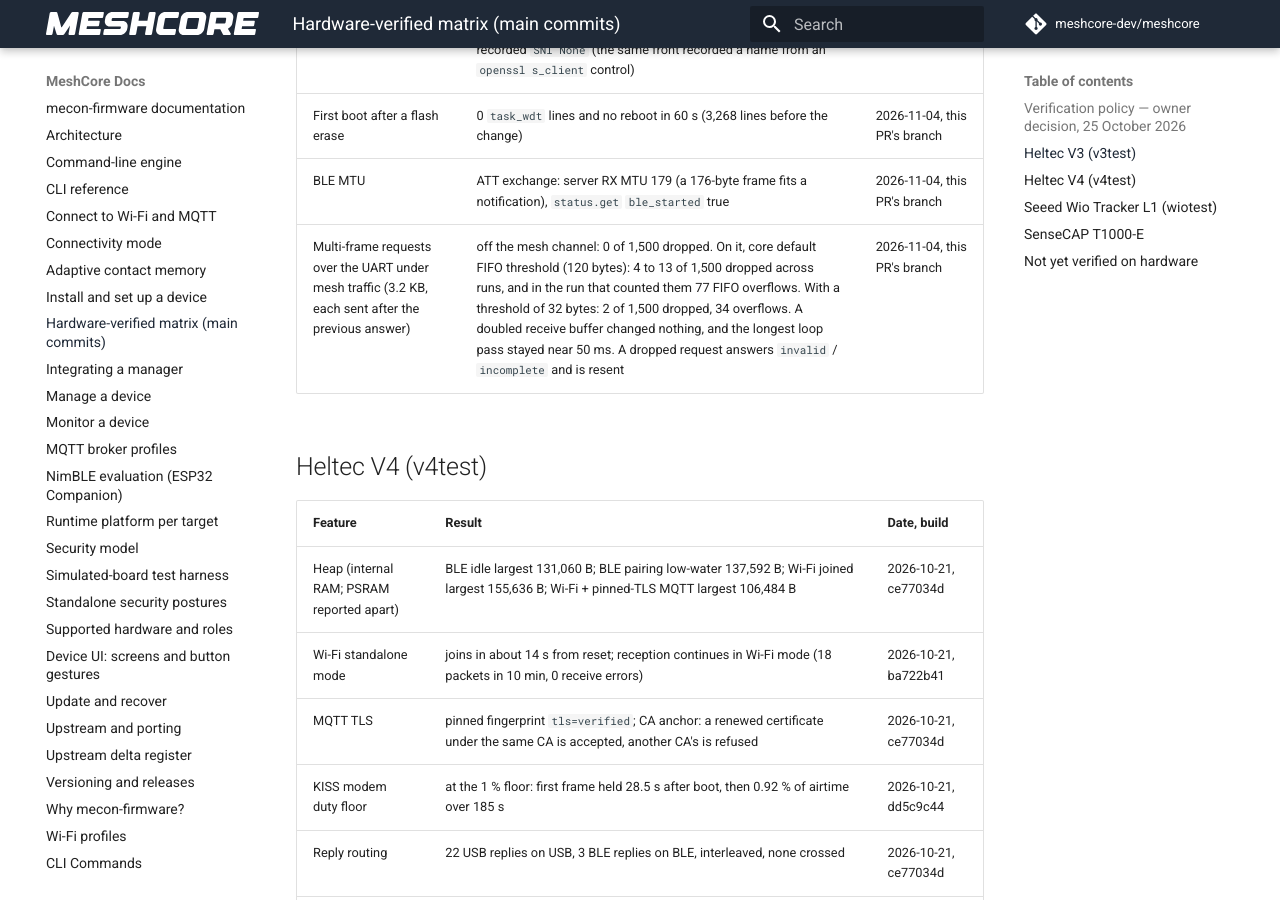
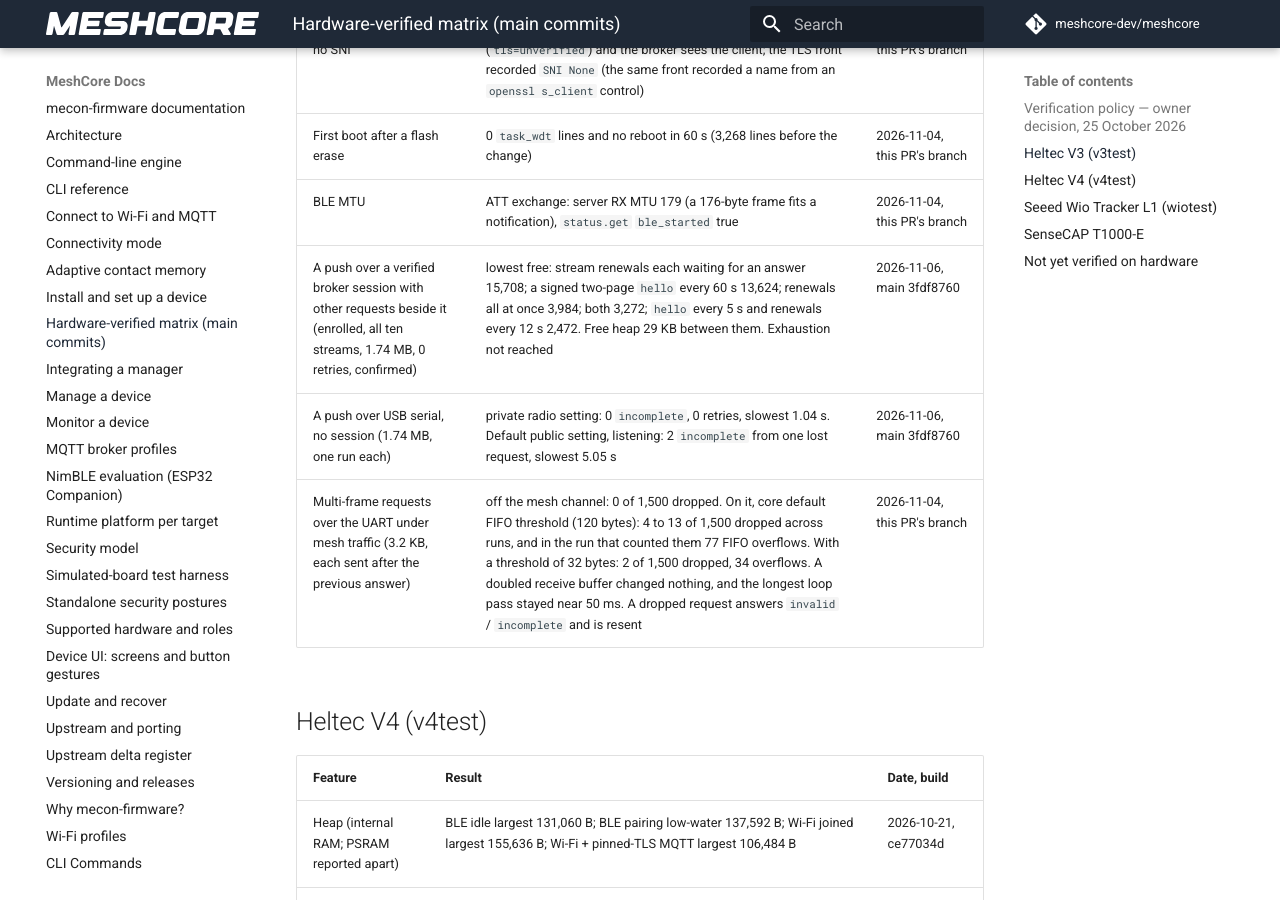
Before and after one commit to hoejriis/mecon-firmware, an MkDocs documentation site: the page built from docs/HARDWARE_VERIFIED.md, in a window 1280 px wide and 900 px high, scrolled down 4490 px. Built offline with MkDocs 1.6.1 and Material for MkDocs 9.7.7, drawn with Linux system fonts in a browser that asks for light colours; comment, search, counter and statistics services are not loaded.

Commit message:
Contract: one request at a time, and how to resend after a lost one
Measured on a V3 (Issues #312 and #324). A burst of requests took the lowest free heap to
about 4 KB where the same requests, each waiting for its answer, left it at 15.7 KB, so
pacing is the contract's rule and not one Backend's habit. A manager that resends after
about 800 ms of quiet recovers a request lost over a UART to mesh traffic.

Co-Authored-By: Claude Opus 5.5 (1M context) <noreply@anthropic.com>

```diff
--- a/docs/HARDWARE_VERIFIED.md
+++ b/docs/HARDWARE_VERIFIED.md
@@ -60,6 +60,8 @@ broker host (throwaway TLS brokers) and USB host. Dates are UTC; builds are the
 | TLS broker by address: no SNI | a static profile with host `10.0.0.69` connects (`tls=unverified`) and the broker sees the client; the TLS front recorded `SNI None` (the same front recorded a name from an `openssl s_client` control) | 2026-11-04, this PR's branch |
 | First boot after a flash erase | 0 `task_wdt` lines and no reboot in 60 s (3,268 lines before the change) | 2026-11-04, this PR's branch |
 | BLE MTU | ATT exchange: server RX MTU 179 (a 176-byte frame fits a notification), `status.get` `ble_started` true | 2026-11-04, this PR's branch |
+| A push over a verified broker session with other requests beside it (enrolled, all ten streams, 1.74 MB, 0 retries, confirmed) | lowest free: stream renewals each waiting for an answer 15,708; a signed two-page `hello` every 60 s 13,624; renewals all at once 3,984; both 3,272; `hello` every 5 s and renewals every 12 s 2,472. Free heap 29 KB between them. Exhaustion not reached | 2026-11-06, main 3fdf8760 |
+| A push over USB serial, no session (1.74 MB, one run each) | private radio setting: 0 `incomplete`, 0 retries, slowest 1.04 s. Default public setting, listening: 2 `incomplete` from one lost request, slowest 5.05 s | 2026-11-06, main 3fdf8760 |
 | Multi-frame requests over the UART under mesh traffic (3.2 KB, each sent after the previous answer) | off the mesh channel: 0 of 1,500 dropped. On it, core default FIFO threshold (120 bytes): 4 to 13 of 1,500 dropped across runs, and in the run that counted them 77 FIFO overflows. With a threshold of 32 bytes: 2 of 1,500 dropped, 34 overflows. A doubled receive buffer changed nothing, and the longest loop pass stayed near 50 ms. A dropped request answers `invalid` / `incomplete` and is resent | 2026-11-04, this PR's branch |
 
 ## Heltec V4 (v4test)
```
Also changed, not shown: docs/contract/DEVICE_INTERFACE.md (+2 -0 lines), docs/contract/UPDATES.md (+13 -1 lines).
